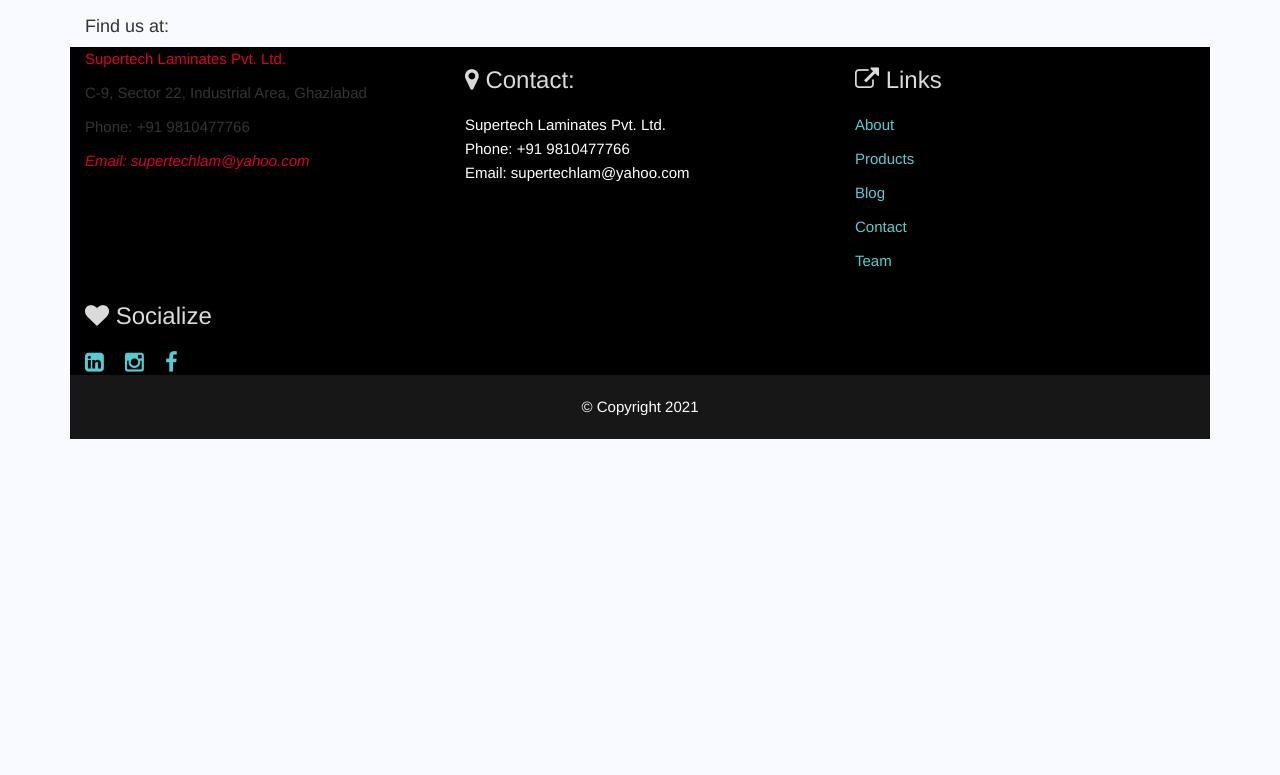
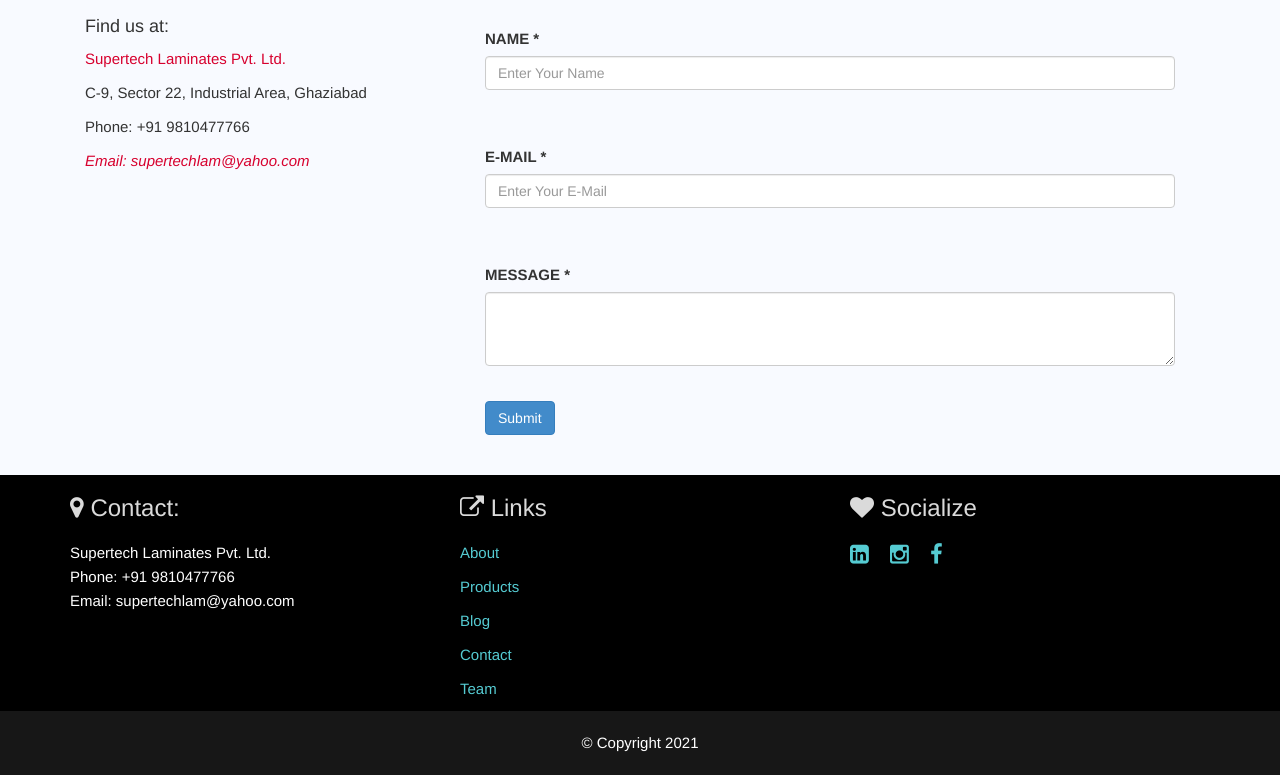
Before and after one commit to supertechlam/supertechlam.github.io, a Jekyll site: the page built from contact.html, in a window 1280 px wide. Shown: the part 531-1306 px from the top of the page. Built offline with Jekyll 4.4.1, drawn with Linux system fonts in a browser that asks for light colours; before the commit the page ends 970 px from its top, so only the background shows below that.

Commit message:
Update contact.html

```diff
--- a/contact.html
+++ b/contact.html
@@ -18,10 +18,10 @@
                        <p class="block-author">{{ site.company_name }}</p>
                        <p>{{ site.address_line }}</p>
                        <p>Phone: {{ site.telephone_number }}</p>
-<!--         <p>Fax: {{ site.fax_number }}</p> -->
+                       <!--<p>Fax: {{ site.fax_number }}</p> -->
 
                        <em class="block-author">Email: {{ site.company_email }}</em> <br>
-        <br><p> </p>
+                       <br>
                         <!-- p class="lead">Social Link</p><hr>
                         <div class="col-lg-3 col-md-3 col-sm-3 col-xs-12">
                         <a href="#"><img src="assets/img/social-icons/btn_skype.png" alt="Skype"></a>
@@ -37,10 +37,11 @@
                         </div>
                         <br !-->
               </div>
-      <!--div class="col-lg-8">
+                        <div class="col-lg-8">
                         <div class="feedback-form">
 
-          <div id="contact-response"></div>
+                                <div id="contact-response">
+                                </div>
 
                                 <form action="https://formspree.io/xrgoveag" method="post" id="contact-form">
                                 <fieldset>
```
Also changed, not shown: other parts of contact.html (+15 -1 lines). Lines whose indentation alone changed are shown as unchanged.
